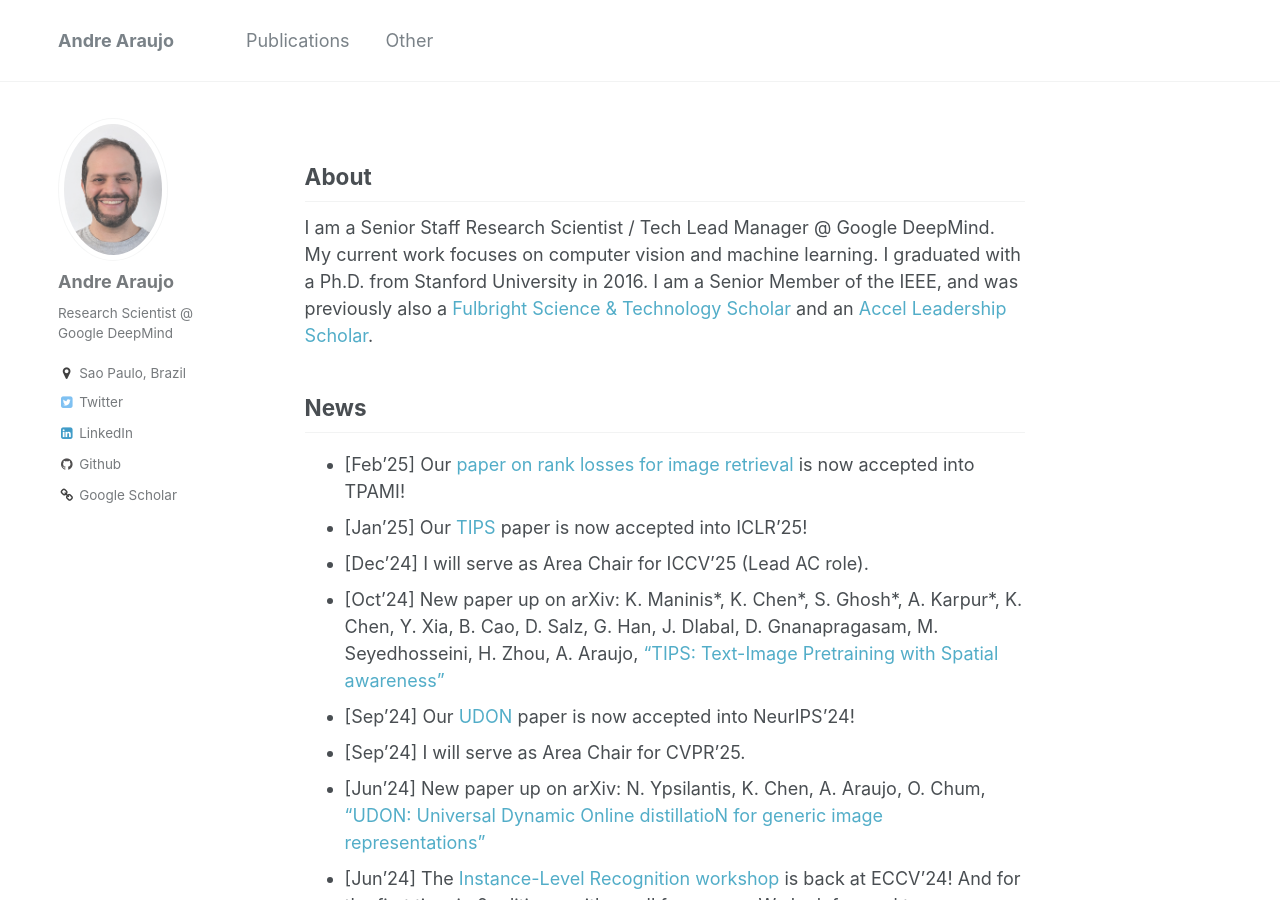
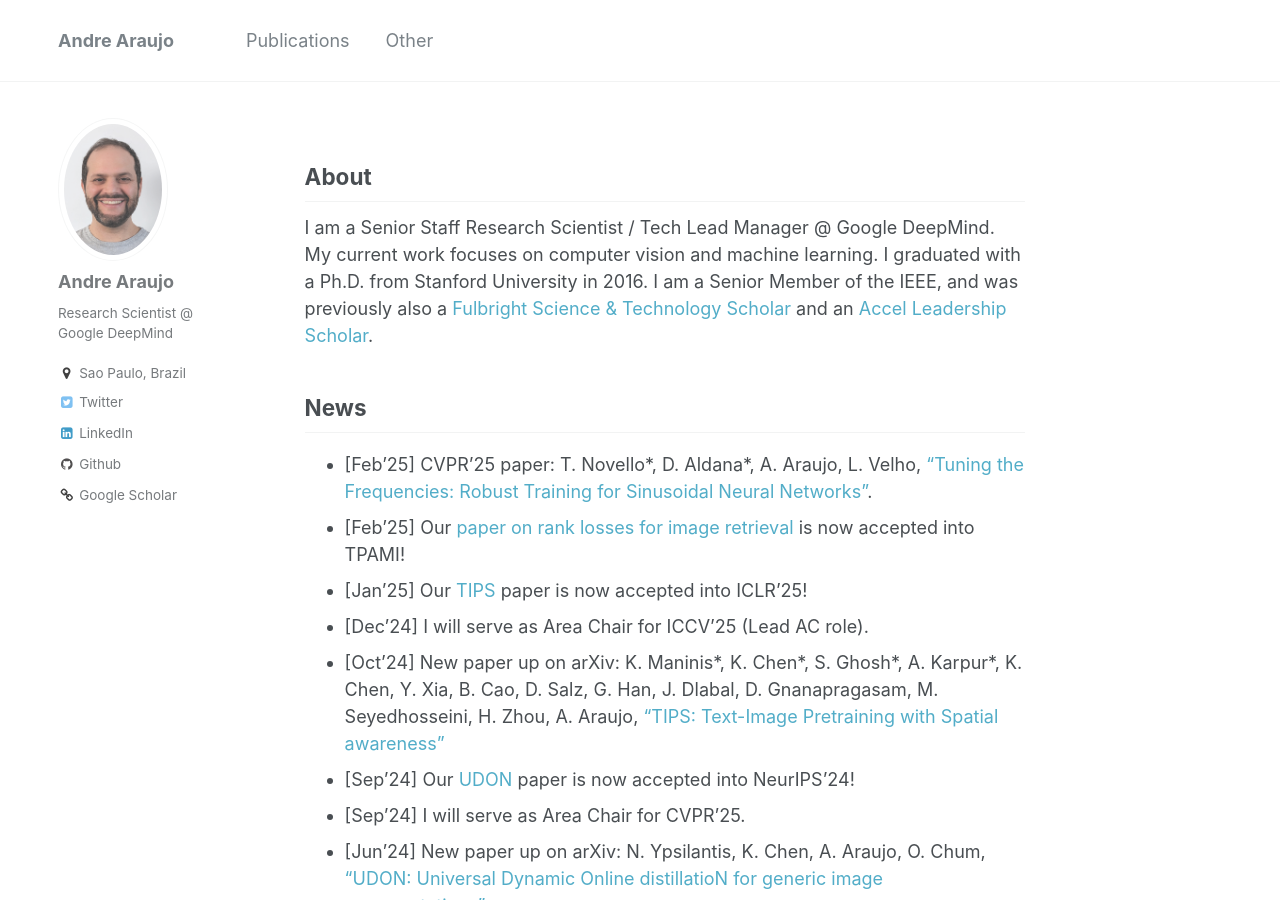
Before and after one commit to andrefaraujo/andrefaraujo.github.io, a Jekyll site: the page built from _pages/about.md, in a window 1280 px wide and 900 px high. Built offline with Jekyll 4.4.1, drawn with Linux system fonts in a browser that asks for light colours.

Commit message:
TUNER CVPR25

```diff
--- a/_pages/about.md
+++ b/_pages/about.md
@@ -18,6 +18,7 @@ I am a Senior Member of the IEEE, and was previously also a [Fulbright Science &
 
 ## News
 
+* [Feb'25] CVPR'25 paper: T. Novello\*, D. Aldana\*, A. Araujo, L. Velho, ["Tuning the Frequencies: Robust Training for Sinusoidal Neural Networks"](https://arxiv.org/abs/2407.21121).
 * [Feb'25] Our [paper on rank losses for image retrieval](https://arxiv.org/abs/2309.08250) is now accepted into TPAMI!
 * [Jan'25] Our [TIPS](https://arxiv.org/abs/2410.16512) paper is now accepted into ICLR'25!
 * [Dec'24] I will serve as Area Chair for ICCV'25 (Lead AC role).
```
